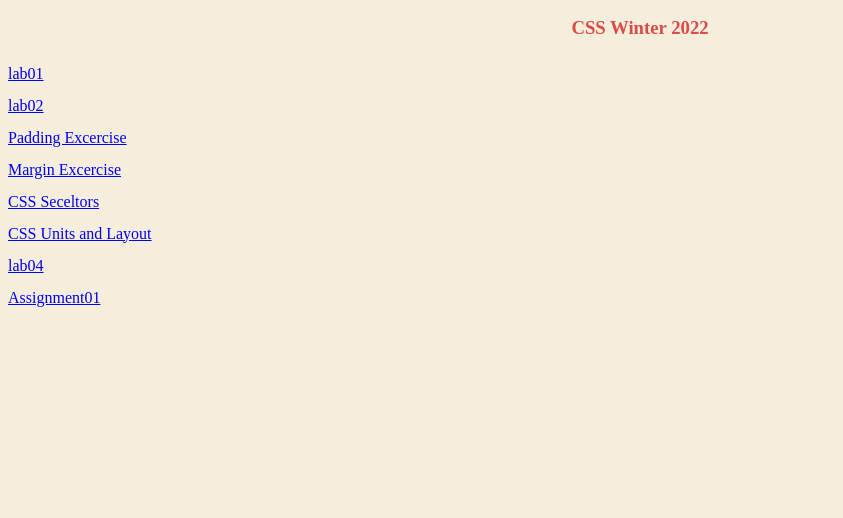
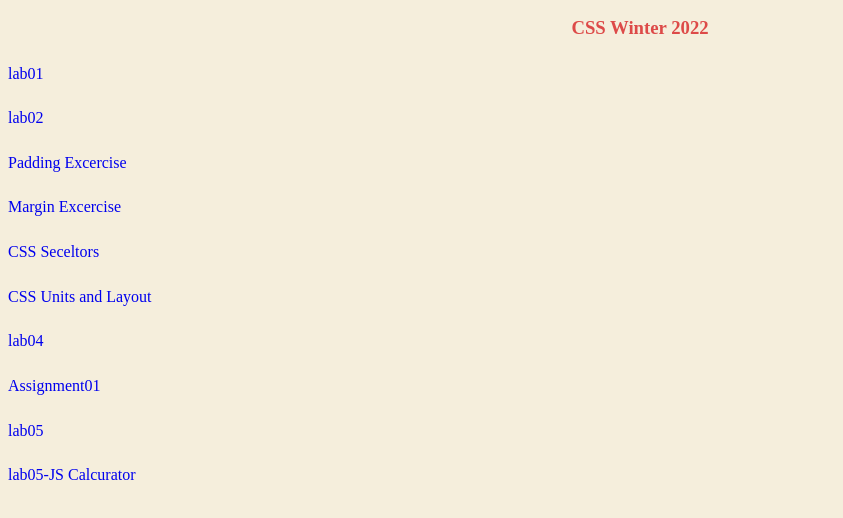
Before and after one commit to toco-t/comp1537-lab, a plain HTML site: page index.html in a window 1280 px wide. Shown: the part 110-628 px from the top of the page, without its empty margins (0-843 px from the left). Drawn offline with Linux system fonts and the light colour scheme.

Commit message:
Update homepage
Update homepage

```diff
--- a/css/styles.css
+++ b/css/styles.css
@@ -16,3 +16,15 @@ div ul {
   list-style-type: None;
   line-height: 200%;
 }
+
+div ul li {
+  margin: 0 auto 1%;
+}
+
+div ul li a {
+  text-decoration: none;
+}
+
+a:hover {
+  color: #C0D8C0;
+}
--- a/index.html
+++ b/index.html
@@ -40,6 +40,12 @@
       <li>
         <a href="assignment01/index.html">Assignment01</a>
       </li>
+      <li>
+        <a href="lab05/index.html">lab05</a>
+      </li>
+      <li>
+        <a href="lab05-JS/index.html">lab05-JS Calcurator</a>
+      </li>
     </ul>
   </div>
 </body>
```
